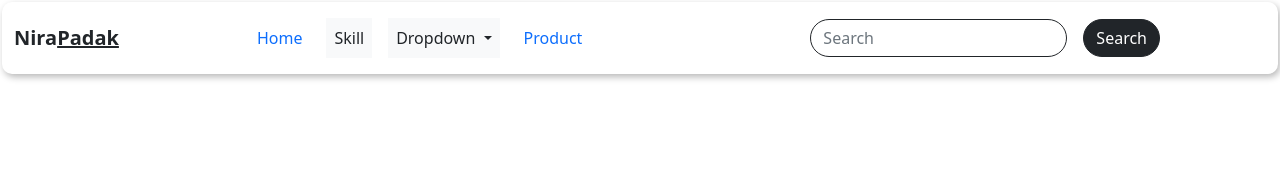
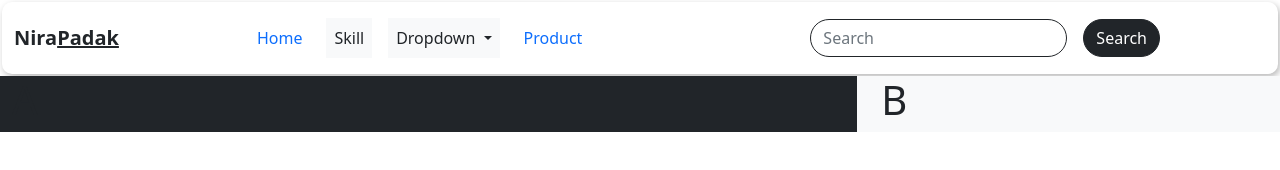
Before and after one commit to nirapadak/Bootstrap_Module_Assignment, a plain HTML site: page index.html in a window 1280 px wide. Drawn offline with Linux system fonts and the light colour scheme.

```diff
--- a/index.html
+++ b/index.html
@@ -59,14 +59,19 @@
   </div>
 </nav>
 
+    </div>
 
+    <div class="container-fluid">
+    <div class="row g-5">
+      <div class="col-8 bg-dark mt-7">
+      <h1>A</h1>
+    </div>
+    <div class="col-4 bg-light">
+      <h1>B</h1>
+    </div>
+    </div>
+  </div>
 
-<div class="container">
-
-</div>
-
-
-    </div>
 
 
 
```
Also changed, not shown: note.txt.
